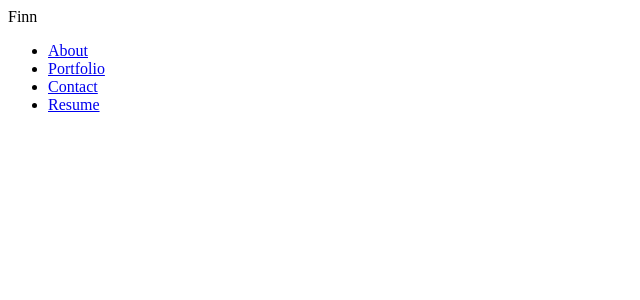
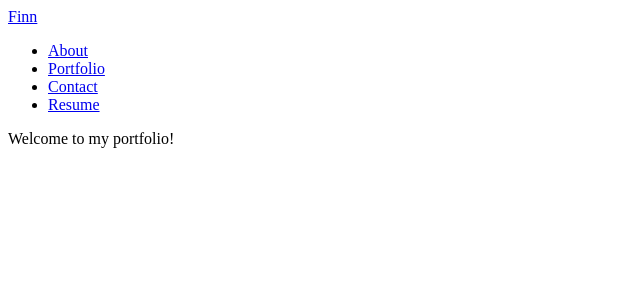
Before and after one commit to cfinn7789/Portfolio, a React (Vite) app: page / in a window 1280 px wide. Shown: the top 300 px of the page, without its empty margins (0-640 px from the left). Built offline with nearby package versions, Linux system fonts and the light colour scheme.

Commit message:
changed header brand to link

```diff
--- a/src/components/Header.jsx
+++ b/src/components/Header.jsx
@@ -6,7 +6,9 @@ function Header() {
 
   return (
     <div className="banner-image">
-      <a className="navbar-brand">Finn</a>
+      <nav>
+        <Link to="/">Finn</Link>
+      </nav>
         <Navigation />
     </div>
   );
--- a/src/main.jsx
+++ b/src/main.jsx
@@ -4,7 +4,7 @@ import { createBrowserRouter, RouterProvider } from 'react-router-dom';
 import './App.css';
 
 import App from './App';
-// import Home from './pages/Home';
+import Home from './pages/Home';
 import About from './pages/About';
 import Portfolio from './pages/Portfolio';
 import Contact from './pages/Contact';
@@ -16,10 +16,10 @@ const router = createBrowserRouter([
     element: <App />,
     errorElement: <Error />,
     children: [
-      // {
-      //   index: true,
-      //   element: <Home />,
-      // },
+      {
+        index: true,
+        element: <Home />,
+      },
       {
         path: '/About',
         element: <About />,
--- /dev/null
+++ b/src/pages/Home.jsx
@@ -0,0 +1,11 @@
+
+
+export default function Home() {
+    return (
+      <div className="homepage">
+        <p className="home-bio">
+          Welcome to my portfolio!
+        </p>
+      </div>
+    );
+  }
```
